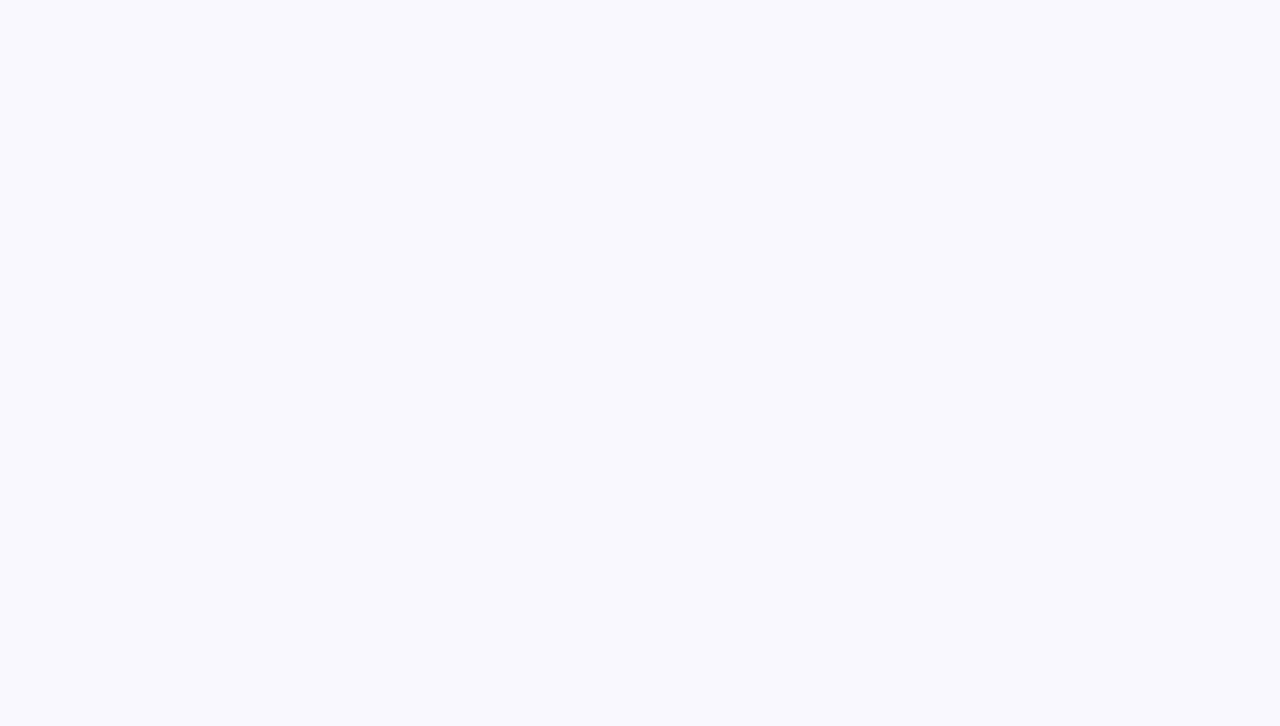
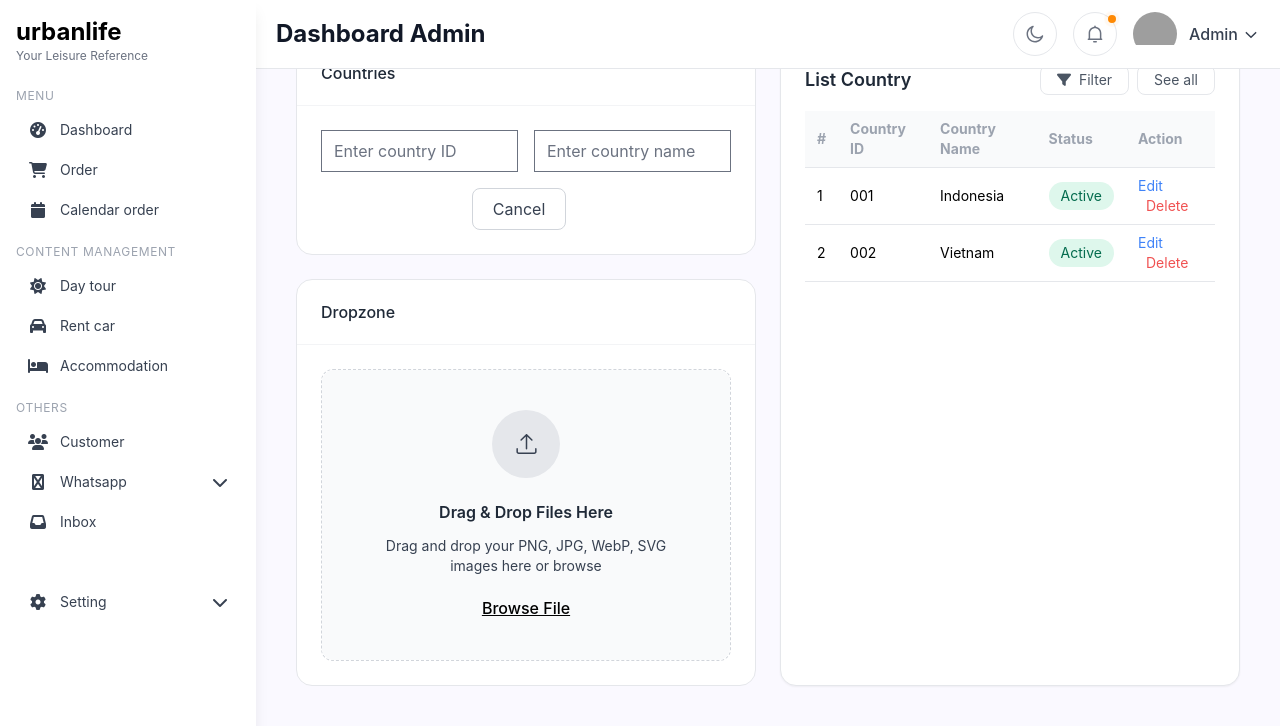
Before and after one commit to myreds12/urbanlife-frontend, a React (Vite) app in the folder urbanlife-frontend/: page /admin/country in a window 1280 px wide. Before the commit this address had no page. Shown: the top 726 px of the page. Built offline with nearby package versions, Linux system fonts and the light colour scheme; grey boxes are pictures that could not be loaded.

Commit message:
feat(admin): add country data master page and routing
- Create new Country page with form, table and dropzone components
- Update sidebar navigation to include country route under Data Master
- Add country route in App.tsx
- Fix missing newline in useModal hook file

```diff
--- a/urbanlife-frontend/src/App.tsx
+++ b/urbanlife-frontend/src/App.tsx
@@ -1,16 +1,25 @@
 import { BrowserRouter as Router, Routes, Route, Navigate } from "react-router-dom";
 import "./App.css";
+
+// Layout & Theme
 import AppLayout from "./layouts/AdminDashboard/AppLayout";
+import { ThemeProvider } from "./components/AdminDashboard/Utils/Context/ThemeContext";
+
+// Admin Pages
 import Dashboard from "./pages/AdminDashboard/Dashboard/Dashboard";
 import Order from "./pages/AdminDashboard/Order/Order";
-import Calendar from "./pages/AdminDashboard/Calendar/Calendar"; // Diperbarui ke pages
+import Calendar from "./pages/AdminDashboard/Calendar/Calendar";
 import DayTour from "./pages/AdminDashboard/DayTour/DayTour";
 import RentCar from "./pages/AdminDashboard/RentCar/RentCar";
 import Accommodation from "./pages/AdminDashboard/Accomodation/Accomodation";
 import Customer from "./pages/AdminDashboard/Customer/Customer";
 import WhatsappConnect from "./pages/AdminDashboard/WhatsappSetting/WhatsappConnect";
+
+// Data Master Pages
+import Country from "./pages/AdminDashboard/DataMaster/Country";
+
+// Public Page
 import LandingPage from "./pages/LandingPage/LandingPage";
-import { ThemeProvider } from "./components/AdminDashboard/Utils/Context/ThemeContext";
 
 function App() {
   return (
@@ -22,15 +31,21 @@ function App() {
 
           {/* Admin layout and nested routes */}
           <Route path="/admin" element={<AppLayout />}>
+            {/* Default redirect */}
             <Route index element={<Navigate to="dashboard" replace />} />
+
+            {/* Admin routes */}
             <Route path="dashboard" element={<Dashboard />} />
             <Route path="order" element={<Order />} />
             <Route path="calendar" element={<Calendar />} />
             <Route path="day-tour" element={<DayTour />} />
             <Route path="rent-car" element={<RentCar />} />
+            <Route path="accommodation" element={<Accommodation />} />
             <Route path="customer" element={<Customer />} />
-            <Route path="accommodation" element={<Accommodation />} />
             <Route path="whatsapp-connect" element={<WhatsappConnect />} />
+
+            {/* Data Master */}
+            <Route path="country" element={<Country />} />
           </Route>
         </Routes>
       </Router>
--- /dev/null
+++ b/urbanlife-frontend/src/components/AdminDashboard/Utils/Form/CountryForm.tsx
@@ -0,0 +1,38 @@
+import ComponentCard from "../../common/ComponentCard";
+
+const CountryForm = () => {
+  return (
+    <ComponentCard title="Countries">
+      <form className="space-y-4">
+        <div className="grid grid-cols-2 gap-4">
+          <input
+            type="text"
+            placeholder="Enter country ID"
+            className="input input-bordered w-full"
+          />
+          <input
+            type="text"
+            placeholder="Enter country name"
+            className="input input-bordered w-full"
+          />
+        </div>
+        <div className="flex justify-end gap-4">
+          <button
+            type="button"
+            className="px-5 py-2 border border-gray-300 rounded-lg text-gray-700 hover:bg-gray-100"
+          >
+            Cancel
+          </button>
+          <button
+            type="submit"
+            className="px-5 py-2 bg-teal-500 text-white rounded-lg hover:bg-teal-600"
+          >
+            Save Changes
+          </button>
+        </div>
+      </form>
+    </ComponentCard>
+  );
+};
+
+export default CountryForm;
--- /dev/null
+++ b/urbanlife-frontend/src/components/AdminDashboard/Utils/Table/CountryTable.tsx
@@ -0,0 +1,54 @@
+const countries = [
+    { id: "001", name: "Indonesia", status: "Active" },
+    { id: "002", name: "Vietnam", status: "Active" },
+  ];
+
+  const CountryTable = () => {
+    return (
+      <div className="bg-white rounded-2xl border border-gray-200 p-6 shadow-sm">
+        <div className="flex justify-between items-center mb-4">
+          <h3 className="text-lg font-semibold text-gray-800">List Country</h3>
+          <div className="flex gap-2">
+            <button className="px-4 py-1 text-sm border rounded-lg text-gray-600 hover:bg-gray-100">
+              <i className="fas fa-filter mr-2"></i>Filter
+            </button>
+            <button className="px-4 py-1 text-sm border rounded-lg text-gray-600 hover:bg-gray-100">
+              See all
+            </button>
+          </div>
+        </div>
+
+        <table className="w-full text-sm text-left">
+          <thead className="text-gray-400 border-b">
+            <tr>
+              <th className="py-2">#</th>
+              <th className="py-2">Country ID</th>
+              <th className="py-2">Country Name</th>
+              <th className="py-2">Status</th>
+              <th className="py-2">Action</th>
+            </tr>
+          </thead>
+          <tbody>
+            {countries.map((country, index) => (
+              <tr key={country.id} className="border-b last:border-none">
+                <td className="py-2">{index + 1}</td>
+                <td className="py-2">{country.id}</td>
+                <td className="py-2">{country.name}</td>
+                <td className="py-2">
+                  <span className="inline-block px-3 py-1 text-sm rounded-full bg-green-100 text-green-700">
+                    {country.status}
+                  </span>
+                </td>
+                <td className="py-2 space-x-2">
+                  <button className="text-blue-500 hover:underline">Edit</button>
+                  <button className="text-red-500 hover:underline">Delete</button>
+                </td>
+              </tr>
+            ))}
+          </tbody>
+        </table>
+      </div>
+    );
+  };
+
+  export default CountryTable;
--- a/urbanlife-frontend/src/components/AdminDashboard/Utils/hooks/useModal.ts
+++ b/urbanlife-frontend/src/components/AdminDashboard/Utils/hooks/useModal.ts
@@ -9,3 +9,4 @@ export const useModal = (initialState: boolean = false) => {
 
   return { isOpen, openModal, closeModal, toggleModal };
 };
+4
--- a/urbanlife-frontend/src/layouts/AdminDashboard/AppSidebar.tsx
+++ b/urbanlife-frontend/src/layouts/AdminDashboard/AppSidebar.tsx
@@ -29,11 +29,11 @@ const othersItems = [
       icon: "fa-database",
       name: "Data master",
       subItems: [
-      { name: "Countries", path: "/countries" },
-      { name: "Cities", path: "/cities" },
-      { name: "Car", path: "/car" },
-      { name: "Driver", path: "/driver" },
-      { name: "Guide", path: "/guide" },
+        { name: "Countries", path: "/admin/country" },  // ← ganti ini
+        { name: "Cities", path: "/admin/cities" },
+        { name: "Car", path: "/admin/car" },
+        { name: "Driver", path: "/admin/driver" },
+        { name: "Guide", path: "/admin/guide" },
       ],
     },
   {
--- /dev/null
+++ b/urbanlife-frontend/src/pages/AdminDashboard/DataMaster/Country.tsx
@@ -0,0 +1,22 @@
+import Dropzone from "../../../components/AdminDashboard/Utils/Form/DropZone";
+import CountryForm from "../../../components/AdminDashboard/Utils/Form/CountryForm";
+import CountryTable from "../../../components/AdminDashboard/Utils/Table/CountryTable";
+
+const CountryPage = () => {
+  return (
+    <div className="p-6">
+      <div className="grid grid-cols-1 lg:grid-cols-2 gap-6">
+        {/* LEFT SIDE: FORM + DROPZONE */}
+        <div className="space-y-6">
+          <CountryForm />
+          <Dropzone />
+        </div>
+
+        {/* RIGHT SIDE: TABLE */}
+        <CountryTable />
+      </div>
+    </div>
+  );
+};
+
+export default CountryPage;
```
Lines whose indentation alone changed are shown as unchanged.
